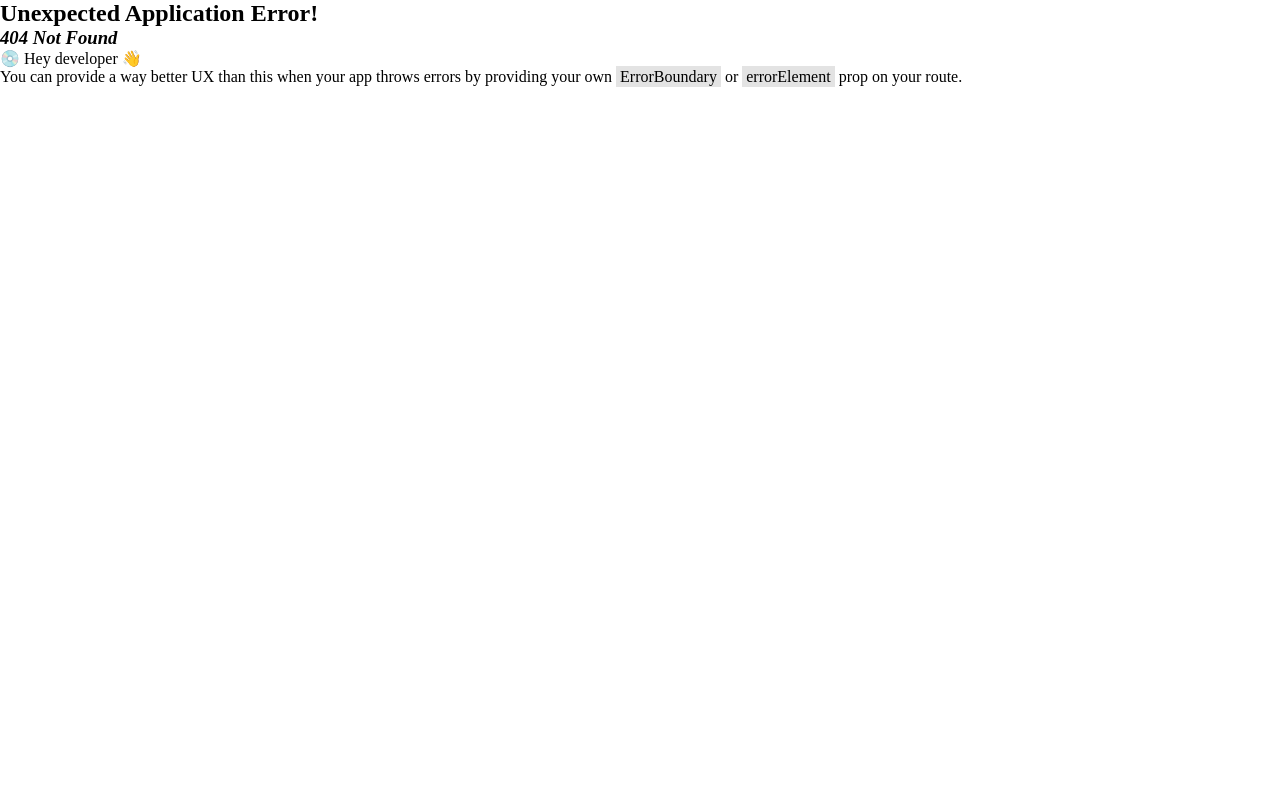
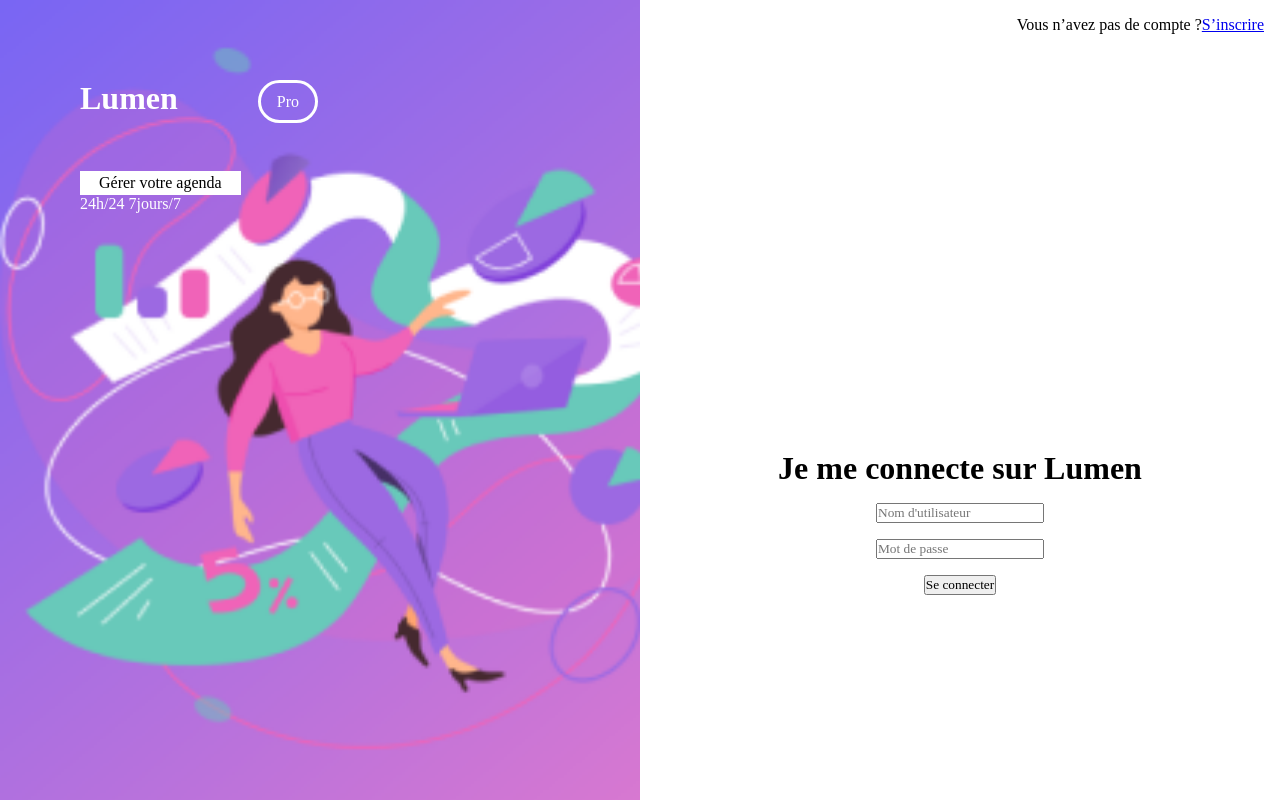
Before and after one commit to WildCodeSchool-2024-02/toulouse-babyplace, a React (Vite) app in the folder client/: page /login in a window 1280 px wide. Before the commit this address had no page. Built offline with nearby package versions, Linux system fonts and the light colour scheme; a web font is replaced by a local one.

Commit message:
feat: page login

```diff
--- /dev/null
+++ b/client/src/components/AutenticationImgs/AutenticationImgs.jsx
@@ -0,0 +1,18 @@
+import "./AutenticationImgs.scss";
+
+function AutenticationImgs() {
+  return (
+    <div className="autentication-imgs">
+      <div className="autentication-text">
+        <div className="first-line">
+          <h1>Lumen</h1>
+          <p>Pro</p>
+        </div>
+        <p className="second-line">Gérer votre agenda</p>
+        <p>24h/24 7jours/7</p>
+      </div>
+    </div>
+  );
+}
+
+export default AutenticationImgs;
--- /dev/null
+++ b/client/src/components/AutenticationImgs/AutenticationImgs.scss
@@ -0,0 +1,36 @@
+.autentication-imgs {
+  background-image: url("../../assets/images/lumen-connexion.png");
+  display: flex;
+  flex-direction: column;
+  background-size: cover;
+  background-position: center;
+  background-repeat: no-repeat;
+  height: 100vh;
+  width: 50vw;
+  .autentication-text {
+    margin: 5rem;
+    color: white;
+  }
+}
+
+.first-line {
+  display: flex;
+  flex-direction: row;
+  gap: 5rem;
+  p {
+    border: solid;
+    border-radius: 50px;
+    padding-inline: 1rem;
+    padding-block: 0.6rem;
+  }
+}
+
+.second-line {
+  padding: 0 1rem 0 1rem;
+  width: fit-content;
+  margin-top: 3rem;
+  border: solid;
+  border-color: white;
+  background-color: white;
+  color: black;
+}
--- /dev/null
+++ b/client/src/components/AutenticationInput/AutenticationInput.jsx
@@ -0,0 +1,21 @@
+import { Link } from "react-router-dom";
+import "./AutenticationInput.scss";
+
+function AutenticationInput() {
+  return (
+    <div className="autentication-input">
+      <div className="sign">
+        <span>Vous n’avez pas de compte ? </span>
+        <Link to="/">S’inscrire</Link>
+      </div>
+      <div className="form">
+        <h1>Je me connecte sur Lumen</h1>
+        <input type="text" placeholder="Nom d'utilisateur" />
+        <input type="password" placeholder="Mot de passe" />
+        <button type="submit">Se connecter</button>
+      </div>
+    </div>
+  );
+}
+
+export default AutenticationInput;
--- /dev/null
+++ b/client/src/components/AutenticationInput/AutenticationInput.scss
@@ -0,0 +1,21 @@
+.autentication-input {
+  display: flex;
+  flex-direction: column;
+  gap: 25rem;
+  width: 50%;
+}
+
+.sign {
+  display: flex;
+  justify-content: end;
+  align-items: end;
+  margin: 1rem;
+}
+
+.form {
+  display: flex;
+  flex-direction: column;
+  align-items: center;
+  justify-content: center;
+  gap: 1rem;
+}
--- a/client/src/components/NavBar/NavBar.jsx
+++ b/client/src/components/NavBar/NavBar.jsx
@@ -16,7 +16,7 @@ function NavBar() {
             <li>Lumen Pro</li>
           </Link>
         </ul>
-        <Link to="/">
+        <Link to="/login">
           <p>Se connecter</p>
         </Link>
       </nav>
--- a/client/src/main.jsx
+++ b/client/src/main.jsx
@@ -5,6 +5,7 @@ import { createBrowserRouter, RouterProvider } from "react-router-dom";
 
 import App from "./App";
 import Map from "./components/Map/Map";
+import Login from "./pages/Login/Login";
 
 const router = createBrowserRouter([
   {
@@ -15,6 +16,10 @@ const router = createBrowserRouter([
     path: "/map",
     element: <Map />,
   },
+  {
+    path: "/login",
+    element: <Login />,
+  },
 ]);
 
 const root = ReactDOM.createRoot(document.getElementById("root"));
--- /dev/null
+++ b/client/src/pages/Login/Login.jsx
@@ -0,0 +1,13 @@
+import "./Login.scss";
+import AutenticationImgs from "../../components/AutenticationImgs/AutenticationImgs";
+import AutenticationInput from "../../components/AutenticationInput/AutenticationInput";
+
+function Login() {
+  return (
+    <div className="login">
+      <AutenticationImgs /> <AutenticationInput />
+    </div>
+  );
+}
+
+export default Login;
--- /dev/null
+++ b/client/src/pages/Login/Login.scss
@@ -0,0 +1,10 @@
+* {
+  margin: 0;
+  padding: 0;
+  box-sizing: border-box;
+}
+
+.login {
+  display: flex;
+  flex-direction: row;
+}
```
Also changed, not shown: client/src/assets/images/lumen-connexion.png (added).
